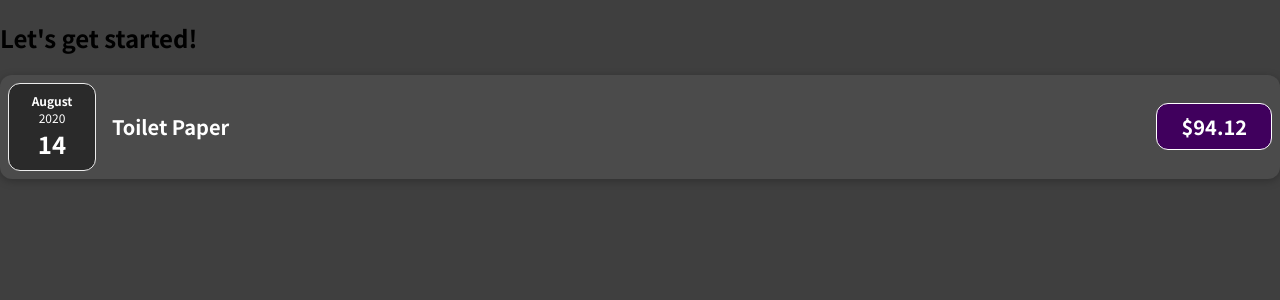
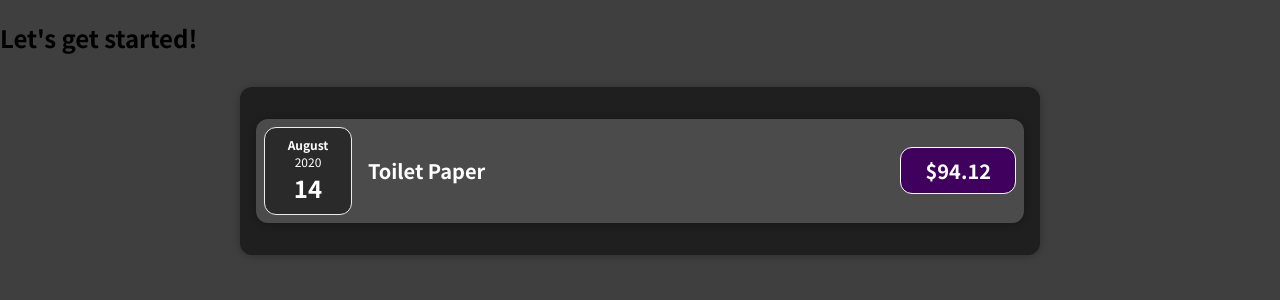
Before and after one commit to enguyen807/expense-tracker, a JavaScript app: page / in a window 1280 px wide. Shown: the top 300 px of the page. Built offline with nearby package versions, Linux system fonts and the light colour scheme.

Commit message:
Refactor large components

```diff
--- a/src/App.js
+++ b/src/App.js
@@ -1,4 +1,4 @@
-import ExpenseItem from "./components/ExpenseItem/ExpenseItem";
+import Expenses from "./components/Expenses/Expenses";
 
 function App() {
   /**
@@ -35,7 +35,7 @@ function App() {
   return (
     <div>
       <h2>Let's get started!</h2>
-      <ExpenseItem title={expenses[0].title} amount={expenses[0].amount} date={expenses[0].date}/>
+      <Expenses item={expenses}/>
     </div>
   );
 }
--- a/src/components/ExpenseItem/ExpenseItem.css
+++ b/src/components/ExpenseItem/ExpenseItem.css
@@ -2,10 +2,8 @@
     display: flex;
     justify-content: space-between;
     align-items: center;
-    box-shadow: 0 2px 8px rgba(0, 0, 0, 0.25);
     padding: 0.5rem;
     margin: 1rem 0;
-    border-radius: 12px;
     background-color: #4b4b4b;
   }
 
--- a/src/components/ExpenseItem/ExpenseItem.js
+++ b/src/components/ExpenseItem/ExpenseItem.js
@@ -1,15 +1,16 @@
 import "./ExpenseItem.css";
 import ExpenseDate from "../ExpenseDate/ExpenseDate";
+import Card from "../Card/Card";
 
 function ExpenseItem({ date, title, amount }) {
   return (
-    <div className="expense-item">
+    <Card className="expense-item">
       <ExpenseDate date={date} />
       <div className="expense-item__description">
         <h2>{title}</h2>
         <div className="expense-item__price">${amount}</div>
       </div>
-    </div>
+    </Card>
   );
 }
 
--- /dev/null
+++ b/src/components/Expenses/Expenses.css
@@ -0,0 +1,8 @@
+.expenses {
+    padding: 1rem;
+    background-color: rgb(31, 31, 31);
+    margin: 2rem auto;
+    width: 50rem;
+    max-width: 95%;
+
+}
--- /dev/null
+++ b/src/components/Expenses/Expenses.js
@@ -0,0 +1,13 @@
+import "./Expenses.css";
+import ExpenseItem from "../ExpenseItem/ExpenseItem";
+import Card from '../Card/Card';
+
+function Expenses({ item }) {
+    return (
+        <Card className="expenses">
+            <ExpenseItem title={item[0].title} amount={item[0].amount} date={item[0].date}/>
+        </Card>
+    )
+}
+
+export default Expenses;
```
